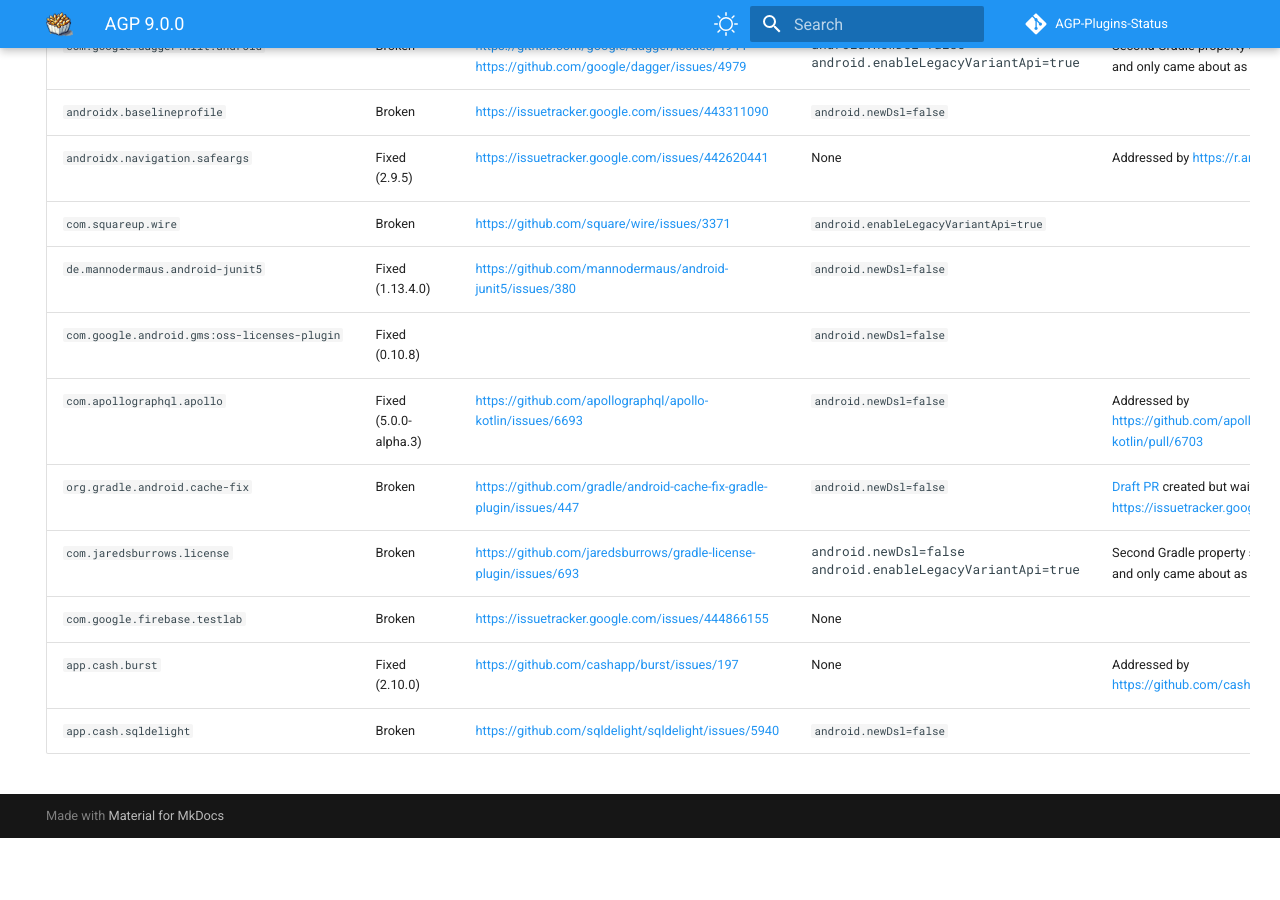
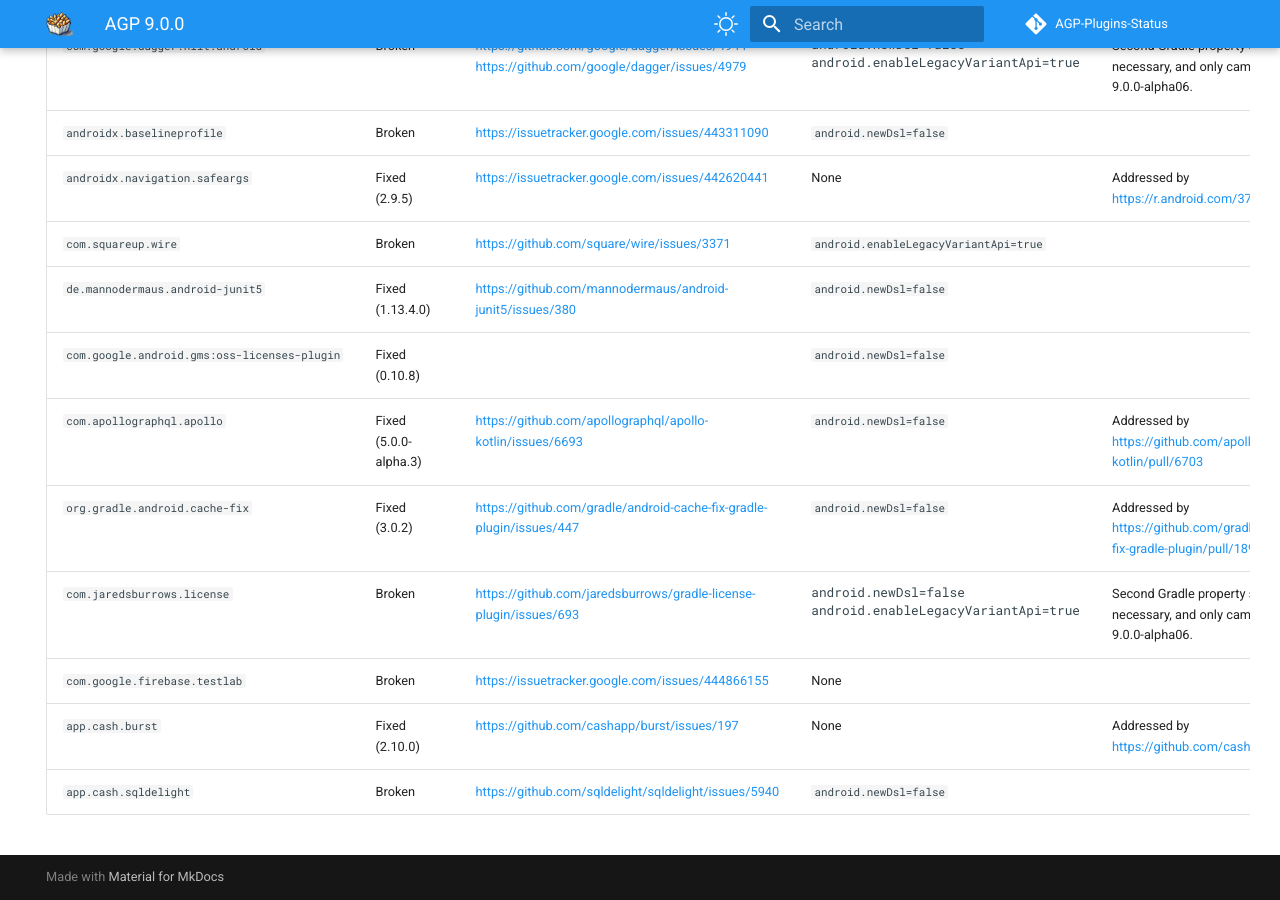
Before and after one commit to pablobaxter/AGP-Plugins-Status, an MkDocs documentation site: the page built from docs/agp-9.0.0.md, in a window 1280 px wide and 900 px high, scrolled down 527 px. Built offline with MkDocs 1.6.1 and Material for MkDocs 9.7.7, drawn with Linux system fonts in a browser that asks for light colours; comment, search, counter and statistics services are not loaded; before the commit the page ends 1365 px from its top, so only the background shows below that.

Commit message:
adding ACFP fix

```diff
--- a/docs/agp-9.0.0.md
+++ b/docs/agp-9.0.0.md
@@ -20,7 +20,7 @@
 | `de.mannodermaus.android-junit5` | Fixed (1.13.4.0) | https://github.com/mannodermaus/android-junit5/issues/380 | `android.newDsl=false` | |
 | `com.google.android.gms:oss-licenses-plugin` | Fixed (0.10.8) | | `android.newDsl=false` | |
 | `com.apollographql.apollo` | Fixed (5.0.0-alpha.3) | https://github.com/apollographql/apollo-kotlin/issues/6693 | `android.newDsl=false` | Addressed by https://github.com/apollographql/apollo-kotlin/pull/6703 |
-| `org.gradle.android.cache-fix` | Broken | https://github.com/gradle/android-cache-fix-gradle-plugin/issues/447 | `android.newDsl=false` | [Draft PR](https://github.com/gradle/android-cache-fix-gradle-plugin/pull/1886) created but waiting for https://issuetracker.google.com/issues/443225252 | |
+| `org.gradle.android.cache-fix` | Fixed (3.0.2) | https://github.com/gradle/android-cache-fix-gradle-plugin/issues/447 | `android.newDsl=false` | Addressed by https://github.com/gradle/android-cache-fix-gradle-plugin/pull/1894 | |
 | `com.jaredsburrows.license` | Broken | https://github.com/jaredsburrows/gradle-license-plugin/issues/693 | <pre>android.newDsl=false<br>android.enableLegacyVariantApi=true</pre> | Second Gradle property should not be necessary, and only came about as of AGP 9.0.0-alpha06. |
 | `com.google.firebase.testlab` | Broken | https://issuetracker.google.com/issues/444866155 | None | |
 | `app.cash.burst` | Fixed (2.10.0) | https://github.com/cashapp/burst/issues/197 | None | Addressed by https://github.com/cashapp/burst/pull/200 |
```
